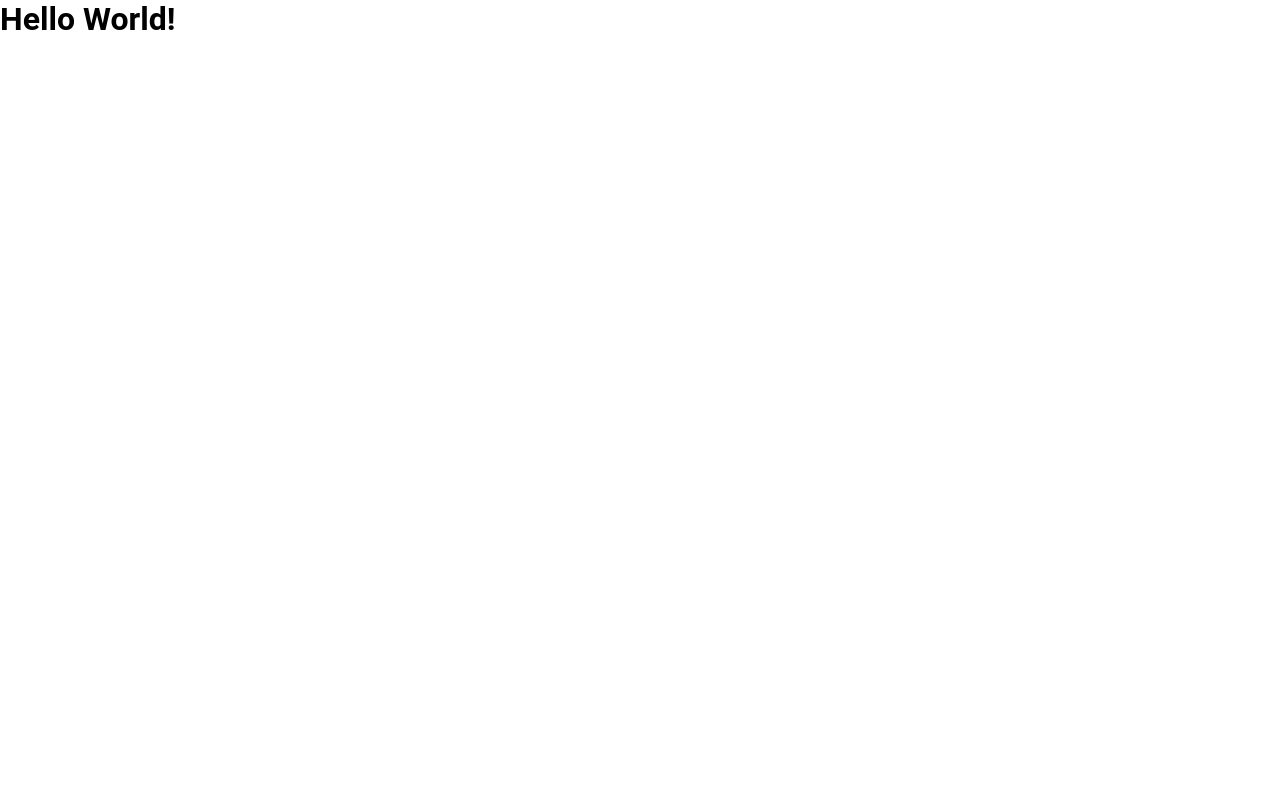
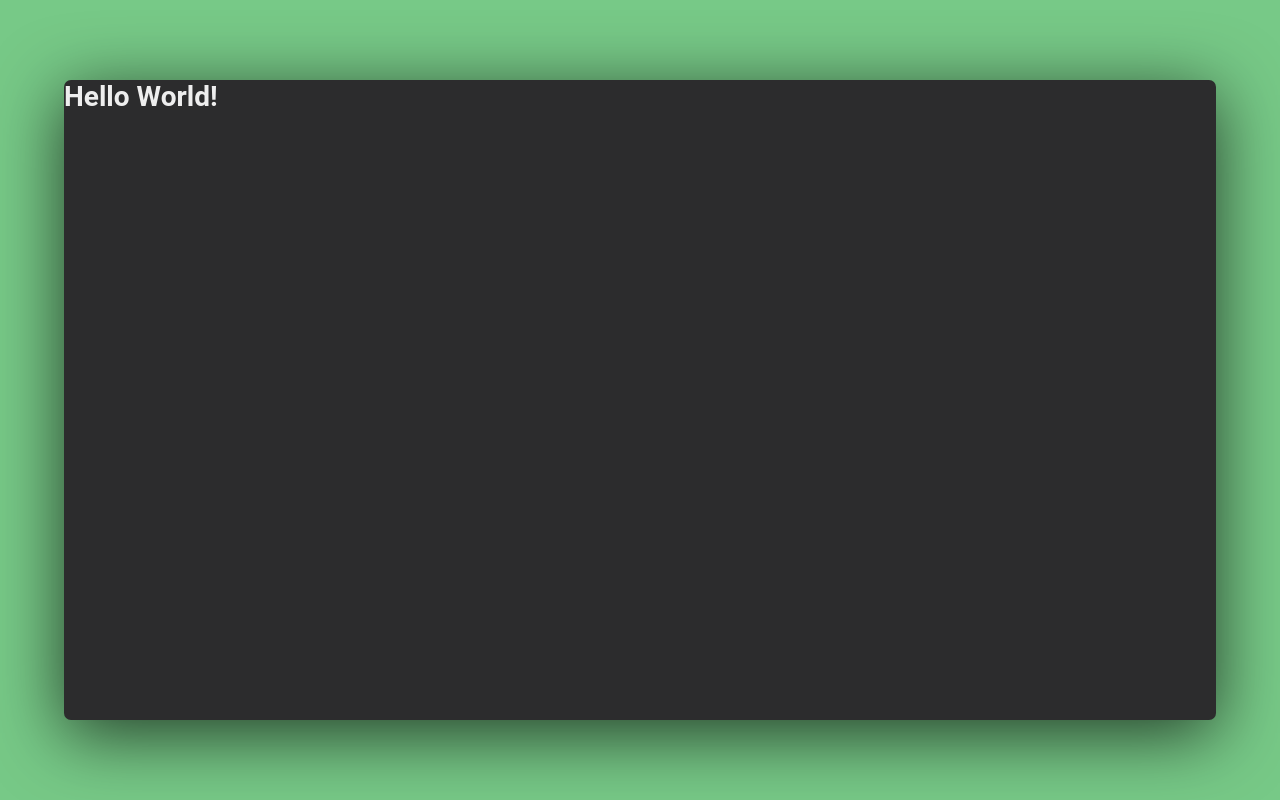
Before and after one commit to Hilderlan/budget, a React (Create React App) app: page / in a window 1280 px wide. Built offline with nearby package versions, Linux system fonts and the light colour scheme; the HTML template or start-up script is replaced by a standard one.

Commit message:
Font-awesome and some styles added

```diff
--- a/public/index.html
+++ b/public/index.html
@@ -25,6 +25,8 @@
       Learn how to configure a non-root public URL by running `npm run build`.
     -->
     <title>React App</title>
+
+    <link rel="stylesheet" href="https://cdnjs.cloudflare.com/ajax/libs/font-awesome/5.13.1/css/all.min.css">
   </head>
   <body>
     <noscript>You need to enable JavaScript to run this app.</noscript>
--- a/src/App.js
+++ b/src/App.js
@@ -1,11 +1,16 @@
 import React from 'react';
 import GlobalStyles from './styles/global';
+import {Container, Wrapper} from './styles/styles';
 
 function App() {
   return (
     <>
       <GlobalStyles />
-      <h1>Hello World!</h1>
+      <Container>
+        <Wrapper>
+          <h1>Hello World!</h1>
+        </Wrapper>
+      </Container>
     </>
   );
 }
--- a/src/styles/global.js
+++ b/src/styles/global.js
@@ -8,6 +8,10 @@ export default createGlobalStyle`
     font-family: 'Roboto', sans-serif;
   }
 
+  html {
+    font-size: 14px;
+  }
+
   button, input {
     outline: 0;
   }
--- /dev/null
+++ b/src/styles/styles.js
@@ -0,0 +1,24 @@
+import styled from 'styled-components';
+
+export const Container = styled.div`
+  width: 100%;
+  height: 100vh;
+  background-color: #77c987;
+  display: flex;
+  justify-content: center;
+  align-items: center;
+`;
+
+export const Wrapper = styled.div`
+  width: 90%;
+  max-width: 150rem;
+  height: 80vh;
+  background-color: #2c2c2d;
+  color: #eee;
+  border-radius: 0.5rem;
+  box-shadow: 0 1rem 5rem rgba(0, 0, 0, 0.7);
+  display: grid;
+  grid-template-columns: minmax(38%, 40rem) repeat(2, minmax(29%, 29rem));
+  grid-template-rows: repeat(10, 1fr);
+  grid-gap: 1rem;
+`;
```
